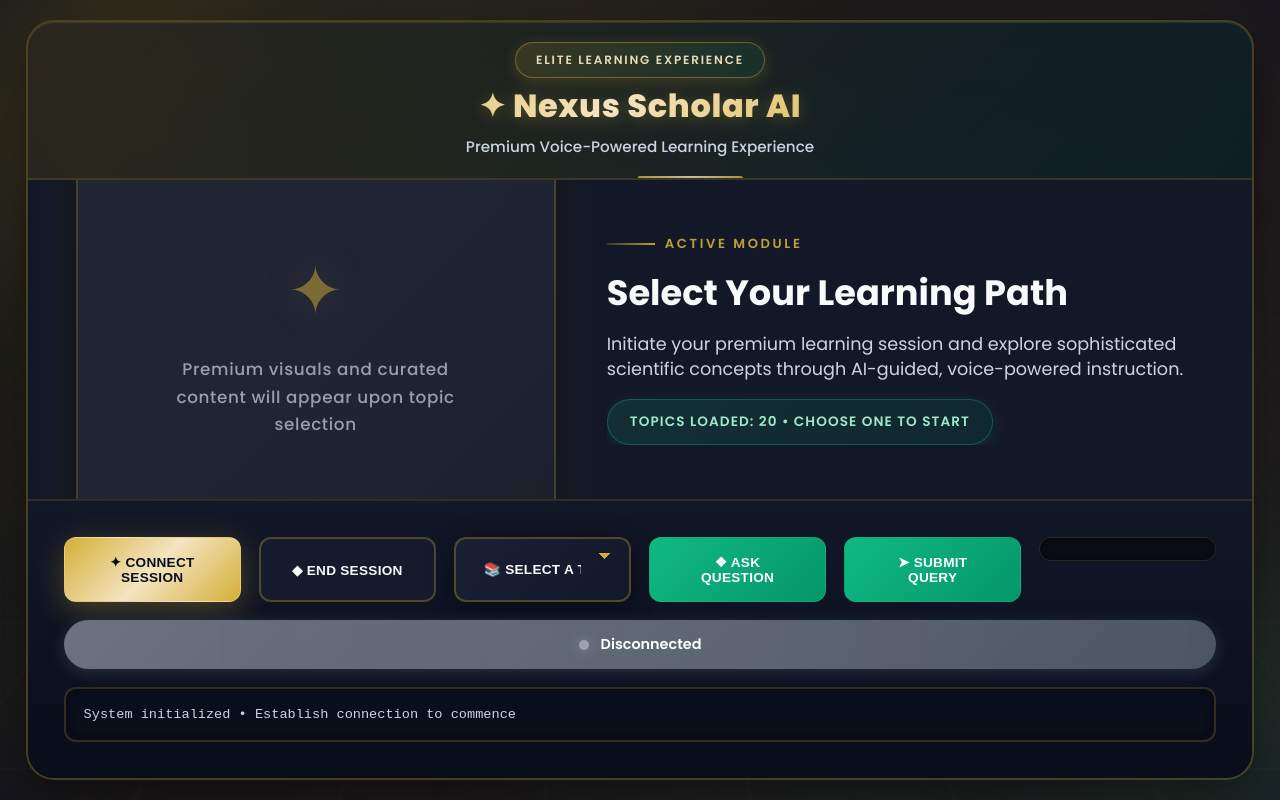
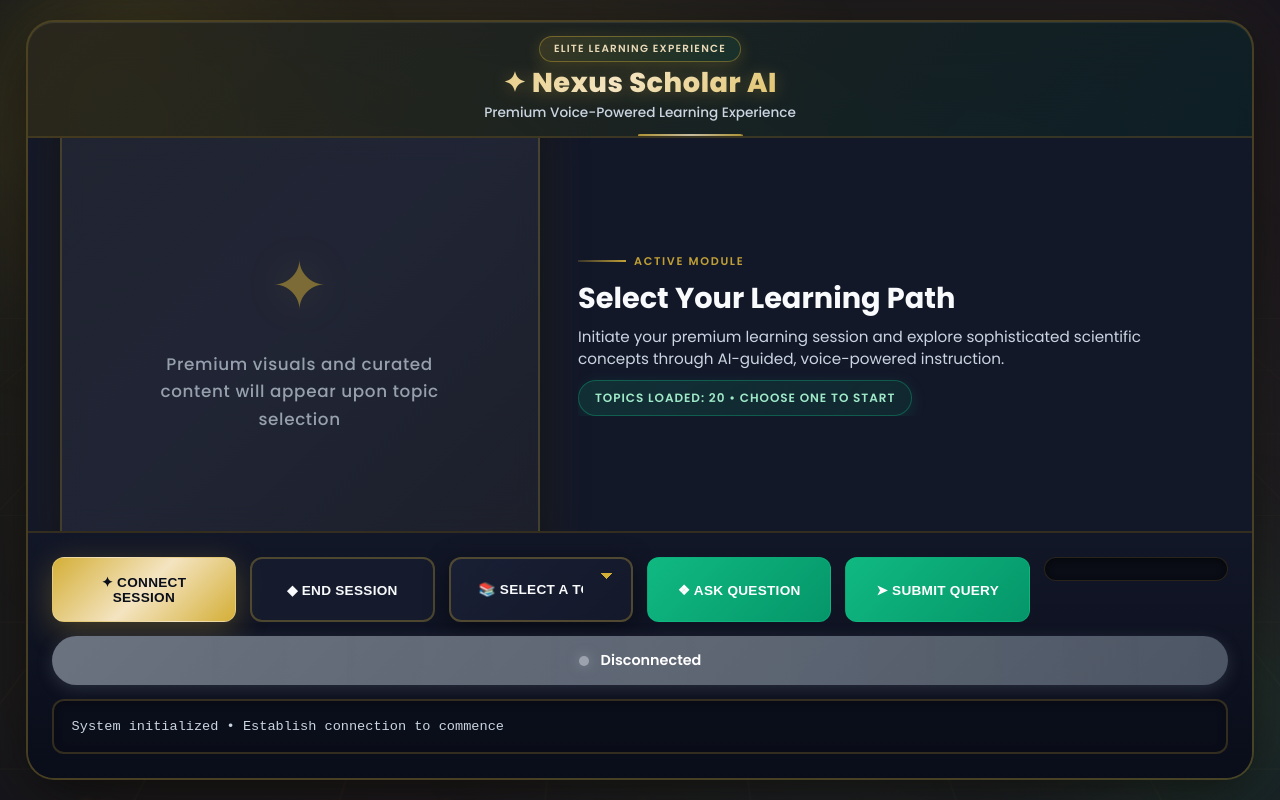
Before and after one commit to Adelphos-tech/AI-tutor, a website: page nexus_premium.html in a window 1280 px wide. Drawn offline with Linux system fonts and the light colour scheme.

Commit message:
Further optimize header and content spacing for better UX

```diff
--- a/nexus_premium.html
+++ b/nexus_premium.html
@@ -305,7 +305,7 @@
 
         header {
             position: relative;
-            padding: clamp(12px, 2vw, 20px);
+            padding: clamp(8px, 1.5vw, 14px);
             overflow: hidden;
             background: linear-gradient(135deg, rgba(212, 175, 55, 0.05) 0%, rgba(16, 185, 129, 0.05) 100%);
             grid-column: 1;
@@ -343,7 +343,7 @@
             display: flex;
             flex-direction: column;
             align-items: center;
-            gap: clamp(8px, 1.5vw, 12px);
+            gap: clamp(4px, 1vw, 8px);
             z-index: 1;
         }
 
@@ -351,18 +351,18 @@
             display: flex;
             flex-direction: column;
             align-items: center;
-            gap: clamp(6px, 1vw, 10px);
+            gap: clamp(4px, 0.8vw, 6px);
         }
 
         .badge {
             display: inline-block;
-            padding: 8px 20px;
+            padding: 4px 14px;
             background: linear-gradient(135deg, rgba(212, 175, 55, 0.15), rgba(16, 185, 129, 0.1));
             border: 1px solid rgba(212, 175, 55, 0.4);
             border-radius: 999px;
-            font-size: 0.75rem;
+            font-size: 0.65rem;
             text-transform: uppercase;
-            letter-spacing: 0.15em;
+            letter-spacing: 0.12em;
             font-weight: 600;
             color: rgba(244, 228, 193, 0.95);
             box-shadow: 0 4px 16px rgba(212, 175, 55, 0.2);
@@ -370,9 +370,9 @@
         }
 
         h1 {
-            font-size: clamp(1.5rem, 2.5vw, 2rem);
+            font-size: clamp(1.3rem, 2.2vw, 1.7rem);
             font-weight: 800;
-            line-height: 1.15;
+            line-height: 1.1;
             background: var(--gradient-primary);
             background-size: 200% 200%;
             -webkit-background-clip: text;
@@ -385,10 +385,11 @@
         }
 
         header p {
-            font-size: clamp(0.8rem, 1.5vw, 0.95rem);
+            font-size: clamp(0.7rem, 1.3vw, 0.85rem);
             color: var(--text-secondary);
             font-weight: 500;
             text-align: center;
+            line-height: 1.3;
             animation: fadeIn 1s ease-out 0.5s both;
         }
 
@@ -482,10 +483,10 @@
 
         .controls {
             position: relative;
-            padding: clamp(24px, 4vw, 36px);
+            padding: clamp(16px, 3vw, 24px);
             display: grid;
             grid-template-columns: repeat(auto-fit, minmax(170px, 1fr));
-            gap: 18px;
+            gap: 14px;
             align-items: stretch;
             background: linear-gradient(180deg, rgba(19, 24, 41, 0.95), rgba(10, 14, 26, 0.95));
             backdrop-filter: blur(20px);
@@ -500,12 +501,12 @@
 
         .topic-showcase {
             position: relative;
-            padding: clamp(28px, 5vw, 48px);
+            padding: clamp(18px, 3vw, 32px);
             display: flex;
             flex-direction: row;
             align-items: center;
             justify-content: center;
-            gap: clamp(28px, 4vw, 56px);
+            gap: clamp(20px, 3vw, 40px);
             background: var(--bg-secondary);
             overflow-y: auto;
             grid-column: 1;
@@ -622,7 +623,7 @@
             flex-direction: column;
             align-items: flex-start;
             justify-content: center;
-            gap: 16px;
+            gap: 10px;
             flex: 1;
             min-width: 0;
             text-align: left;
@@ -630,13 +631,13 @@
         }
 
         .topic-showcase__eyebrow {
-            font-size: 0.82rem;
+            font-size: 0.7rem;
             text-transform: uppercase;
-            letter-spacing: 0.2em;
+            letter-spacing: 0.15em;
             color: rgba(212, 175, 55, 0.9);
             display: inline-flex;
             align-items: center;
-            gap: 10px;
+            gap: 8px;
             font-weight: 600;
         }
 
@@ -648,17 +649,17 @@
         }
 
         .topic-showcase__title {
-            font-size: clamp(1.5rem, 3vw, 2.2rem);
+            font-size: clamp(1.3rem, 2.5vw, 1.8rem);
             font-weight: 700;
-            line-height: 1.3;
+            line-height: 1.25;
             color: var(--text-primary);
             word-wrap: break-word;
             overflow-wrap: break-word;
         }
 
         .topic-showcase__summary {
-            font-size: clamp(0.95rem, 1.6vw, 1.1rem);
-            line-height: 1.6;
+            font-size: clamp(0.85rem, 1.4vw, 0.95rem);
+            line-height: 1.5;
             color: var(--text-secondary);
             max-height: 300px;
             overflow-y: auto;
@@ -670,12 +671,12 @@
         .topic-showcase__meta {
             display: inline-flex;
             align-items: center;
-            padding: 12px 22px;
+            padding: 8px 16px;
             border-radius: 999px;
             background: linear-gradient(135deg, rgba(16, 185, 129, 0.15), rgba(5, 150, 105, 0.12));
             border: 1px solid rgba(16, 185, 129, 0.35);
             color: rgba(167, 243, 208, 0.95);
-            font-size: 0.85rem;
+            font-size: 0.75rem;
             letter-spacing: 0.08em;
             text-transform: uppercase;
             font-weight: 600;
```
